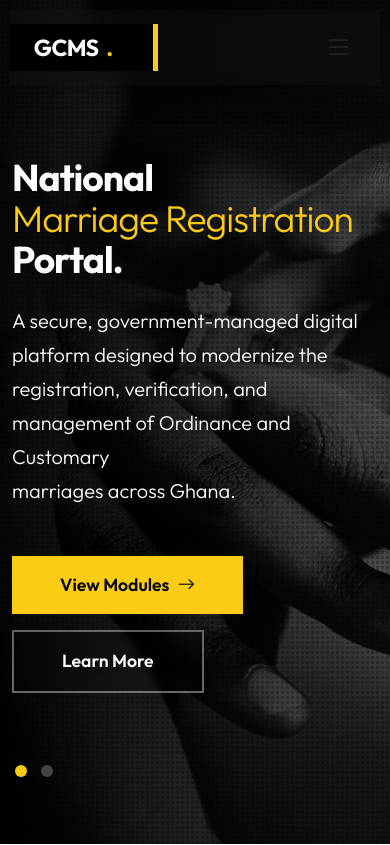
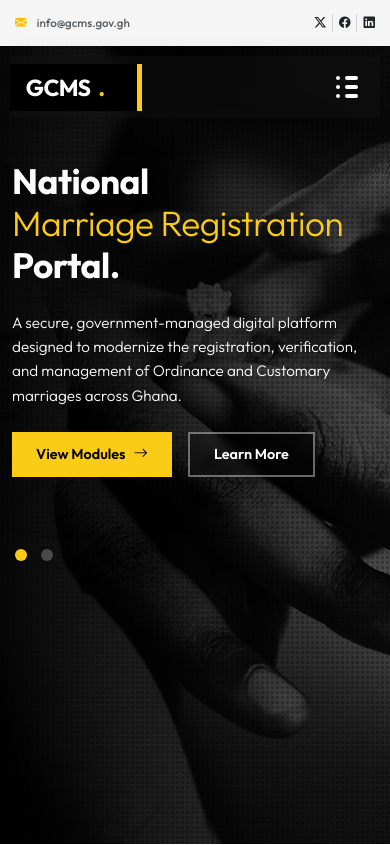
Before and after one commit to Manuel-Vardy/GCMS, a website: page index.html in a window 390 px wide. Shown: the top 845 px of the page. Drawn offline with nearby package versions, Linux system fonts and the light colour scheme.

Commit message:
initail commit

```diff
--- a/css/style.css
+++ b/css/style.css
@@ -696,10 +696,10 @@ h6,
     transition: var(--transition-normal);
 }
 
-/* Feature 1: Green Overlay (Single Branded Focus) */
+/* Feature 1: Dark Premium Overlay */
 .feature-block-premium.f-overlay-1::before {
-    background: rgba(22, 101, 52, 0.85);
-    /* Dark Forest Green */
+    background: rgba(15, 17, 21, 0.85);
+    /* Dark Slate / Black */
 }
 
 /* Feature 2: Black Overlay */
@@ -1587,6 +1587,44 @@ h6,
 
 .oitech-topbar .d-flex.gap-3 a:hover {
     opacity: 0.7;
+}
+
+@media (max-width: 991.98px) {
+    .oitech-topbar {
+        padding: 6px 0;
+    }
+
+    .oitech-topbar .container {
+        flex-direction: row !important;
+        justify-content: space-between !important;
+        flex-wrap: nowrap !important;
+        gap: 8px !important;
+        padding-left: 15px !important;
+        padding-right: 15px !important;
+    }
+
+    .oitech-topbar .d-flex.gap-4.text-muted {
+        font-size: 0.72rem;
+        white-space: nowrap;
+        overflow: hidden;
+        text-overflow: ellipsis;
+        flex-shrink: 1;
+        gap: 8px !important;
+    }
+
+    .oitech-topbar .d-flex.gap-4.align-items-center {
+        flex-shrink: 0;
+        gap: 8px !important;
+    }
+
+    .oitech-topbar .d-flex.gap-3 {
+        gap: 6px !important;
+    }
+
+    .oitech-topbar .d-flex.gap-3 a {
+        padding-right: 6px;
+        font-size: 0.72rem;
+    }
 }
 
 .oitech-logo-box {
@@ -1666,3 +1704,128 @@ h6,
         width: 100%;
     }
 }
+
+/* =====================
+   Mobile Hero Fixes
+   ===================== */
+@media (max-width: 767.98px) {
+
+    /* Extra padding so hero is NOT hidden under navbar + topbar */
+    .hero-section {
+        padding-top: 160px !important;
+        padding-bottom: 60px;
+        align-items: flex-start !important;
+    }
+
+    /* Reduce oversized heading on mobile */
+    .hero-section h1.display-3 {
+        font-size: 2.2rem !important;
+        line-height: 1.2 !important;
+        letter-spacing: -0.5px !important;
+    }
+
+    /* Reduce lead paragraph size */
+    .hero-section p.lead {
+        font-size: 0.95rem !important;
+        line-height: 1.6 !important;
+        margin-bottom: 1.5rem !important;
+    }
+
+    /* Compact buttons */
+    .hero-section .btn {
+        padding: 0.6rem 1.5rem !important;
+        font-size: 0.9rem !important;
+    }
+
+    /* Reduce display headings site-wide on mobile */
+    .display-5 {
+        font-size: 1.8rem !important;
+    }
+
+    .display-4 {
+        font-size: 2rem !important;
+    }
+}
+
+@media (min-width: 768px) and (max-width: 991.98px) {
+
+    /* Tablet: moderate reduction */
+    .hero-section {
+        padding-top: 150px !important;
+    }
+
+    .hero-section h1.display-3 {
+        font-size: 3rem !important;
+    }
+
+    .hero-section p.lead {
+        font-size: 1.05rem !important;
+    }
+}
+
+/* =====================
+   Custom Hamburger Icon
+   ===================== */
+.custom-toggler {
+    background: transparent;
+    padding: 4px 6px;
+}
+
+.custom-toggler:focus {
+    box-shadow: none;
+    outline: none;
+}
+
+.custom-hamburger {
+    display: flex;
+    flex-direction: column;
+    gap: 5px;
+    width: 22px;
+}
+
+.custom-hamburger span {
+    display: flex;
+    align-items: center;
+    gap: 5px;
+    height: 4px;
+}
+
+/* Circle dot on left */
+.custom-hamburger span::before {
+    content: '';
+    flex-shrink: 0;
+    width: 4px;
+    height: 4px;
+    border-radius: 50%;
+    background-color: #fff !important;
+    display: block;
+}
+
+/* Pill bar on right */
+.custom-hamburger span::after {
+    content: '';
+    flex: 1;
+    height: 4px;
+    border-radius: 999px;
+    background-color: #fff !important;
+    display: block;
+}
+
+/* =====================
+   Mobile Navbar Height
+   ===================== */
+@media (max-width: 991.98px) {
+    .glass-nav {
+        min-height: 55px !important;
+    }
+
+    .oitech-logo-box {
+        padding: 0 16px !important;
+    }
+
+    .oitech-header .nav-link {
+        height: 50px !important;
+        padding: 0 16px !important;
+        font-size: 0.95rem;
+    }
+}
--- a/index.html
+++ b/index.html
@@ -31,8 +31,9 @@
     <!-- Navigation Header -->
     <header class="oitech-header fixed-top">
         <!-- Top Bar -->
-        <div class="oitech-topbar d-none d-lg-block">
-            <div class="container d-flex justify-content-between align-items-center py-2">
+        <div class="oitech-topbar">
+            <div
+                class="container d-flex flex-wrap justify-content-center justify-content-lg-between align-items-center py-2 gap-2">
                 <div class="d-flex gap-4 text-muted small fw-medium">
                     <span><i class="bi bi-envelope-fill text-warning me-2"></i> info@gcms.gov.gh</span>
                 </div>
@@ -58,9 +59,13 @@
                 </div>
 
                 <!-- Mobile Toggle -->
-                <button class="navbar-toggler border-0 me-3 my-3 shadow-none text-dark" type="button"
-                    data-bs-toggle="collapse" data-bs-target="#mainNav">
-                    <i class="bi bi-list fs-1"></i>
+                <button class="navbar-toggler border-0 me-3 my-3 shadow-none custom-toggler" type="button"
+                    data-bs-toggle="collapse" data-bs-target="#mainNav" aria-label="Toggle navigation">
+                    <div class="custom-hamburger">
+                        <span></span>
+                        <span></span>
+                        <span></span>
+                    </div>
                 </button>
 
                 <!-- Nav Links & Right Actions -->
@@ -80,7 +85,7 @@
     </header>
     <!-- Modern Clean Hero Section -->
     <section class="hero-section position-relative"
-        style="min-height: 100vh; display: flex; align-items: center; overflow: hidden; padding-top: 90px;">
+        style="min-height: 100vh; display: flex; align-items: center; overflow: hidden; padding-top: 140px;">
 
         <!-- Background Image Carousel -->
         <div id="heroBackgroundCarousel" class="carousel slide carousel-fade position-absolute w-100 h-100"
@@ -382,9 +387,15 @@
         </div>
     </section>
 
-    <!-- 2. Features. -->
-    <section class="bg-black-section dots-wrapper" style="background-color: var(--gcms-black); padding: 0;">
-        <div class="dots-deco"></div>
+    <!-- Features -->
+    <section class="bg-white" style="padding: 80px 0 0 0;">
+        <div class="container container-wide mb-5">
+            <div class="reveal active">
+                <div class="section-title-left">
+                    <h2 class="display-5 fw-extrabold mb-2 text-dark heading-left-animated">Features</h2>
+                </div>
+            </div>
+        </div>
         <div class="container-fluid p-0">
             <div class="row g-0 features-seamless-row">
                 <!-- Feature 1 -->
```
Also changed, not shown: about.html (+14 -7 lines), features.html (+10 -5 lines), modules.html (+10 -5 lines), news.html (+14 -7 lines).
